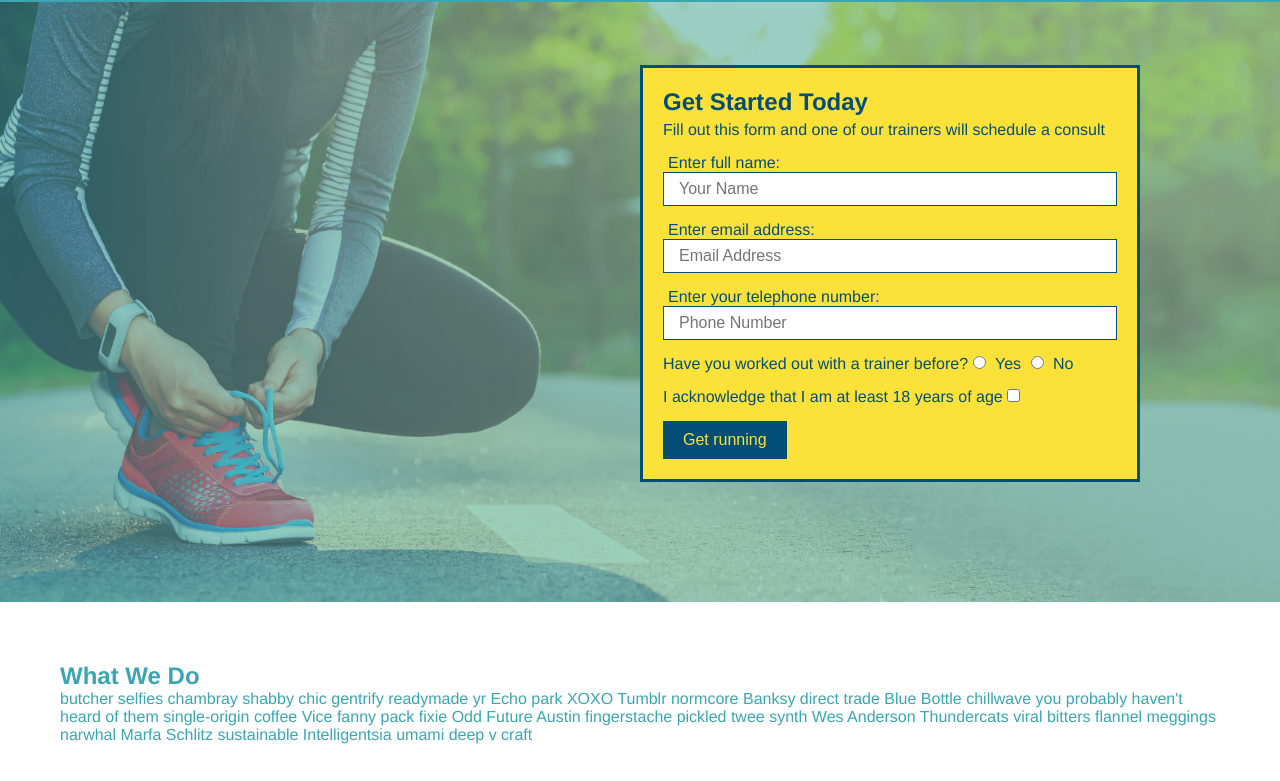
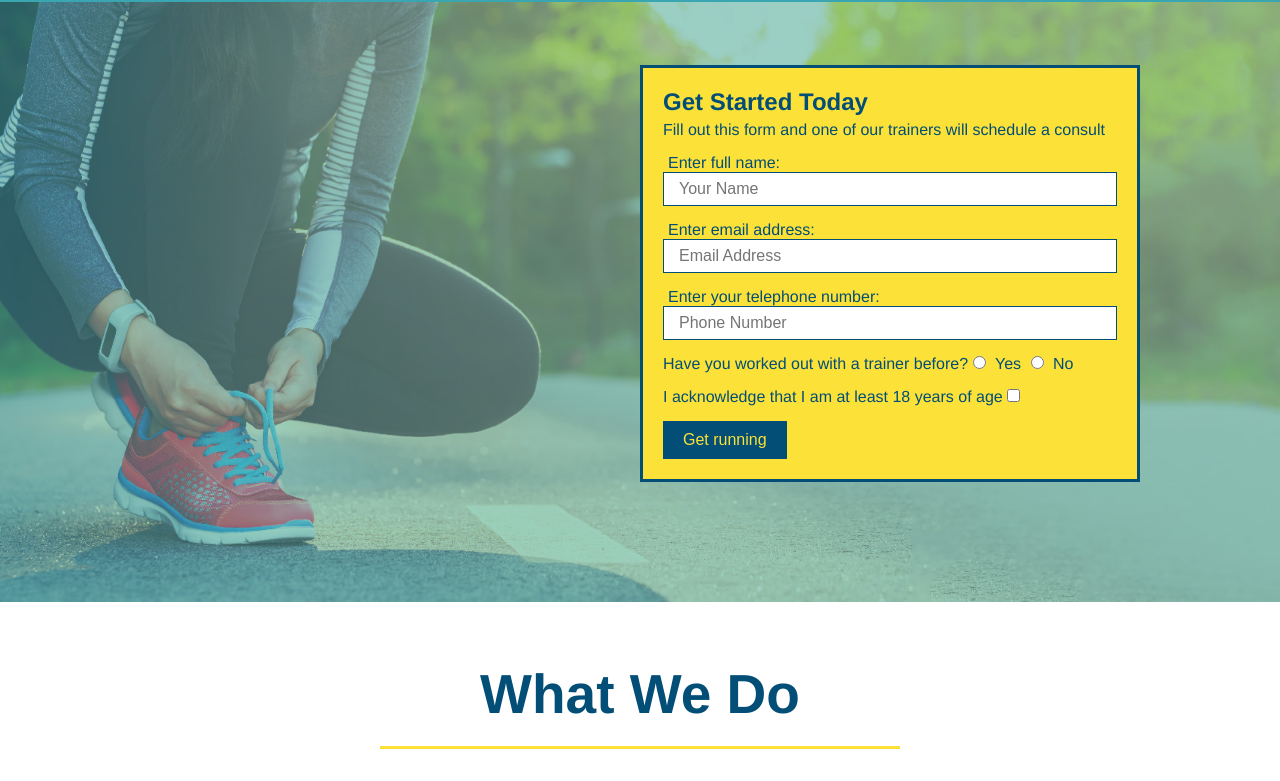
Before and after one commit to amiedawn/post-run-buddy, a plain HTML site: page index.html in a window 1280 px wide. Shown: the part 80-861 px from the top of the page. Drawn offline with Linux system fonts and the light colour scheme.

Commit message:
format what we do

```diff
--- a/assets/css/style.css
+++ b/assets/css/style.css
@@ -120,3 +120,25 @@ section {
   padding: 10px 20px;
   font-size: 16px;
 }
+
+.intro {
+  text-align: center;
+}
+
+.intro h2 {
+  font-size: 55px;
+  color: #024e76;
+  margin-bottom: 35px;
+  padding: 0 100px 20px 100px;
+  border-bottom: 3px solid;
+  border-color: #fce138;
+  display: inline-block;
+}
+
+.intro p {
+  line-height: 1.7;
+  color: #39a6b2;
+  width: 80%;
+  font-size: 20px;
+  margin: 0 auto; /*center the text horizontally*/
+}
--- a/index.html
+++ b/index.html
@@ -64,7 +64,7 @@
     </section>
 
     <!-- "WHAT WE DO" SECTION -->
-    <section id="what-we-do">
+    <section id="what-we-do" class="intro">
       <h2>What We Do</h2>
       <p>
         butcher selfies chambray shabby chic gentrify readymade yr Echo park XOXO Tumblr normcore Banksy direct trade Blue Bottle chillwave you probably haven't heard of them single-origin coffee
```
